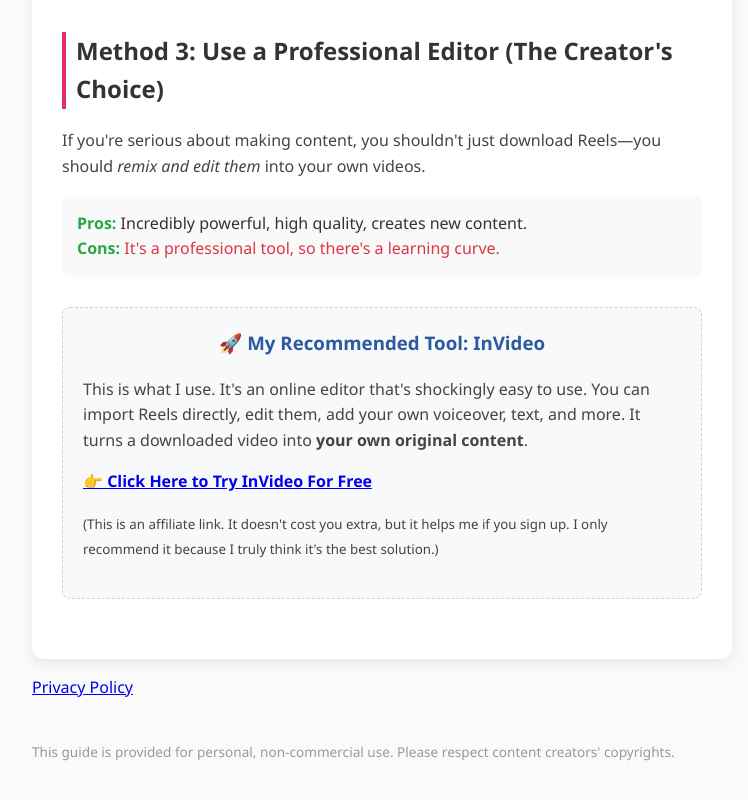
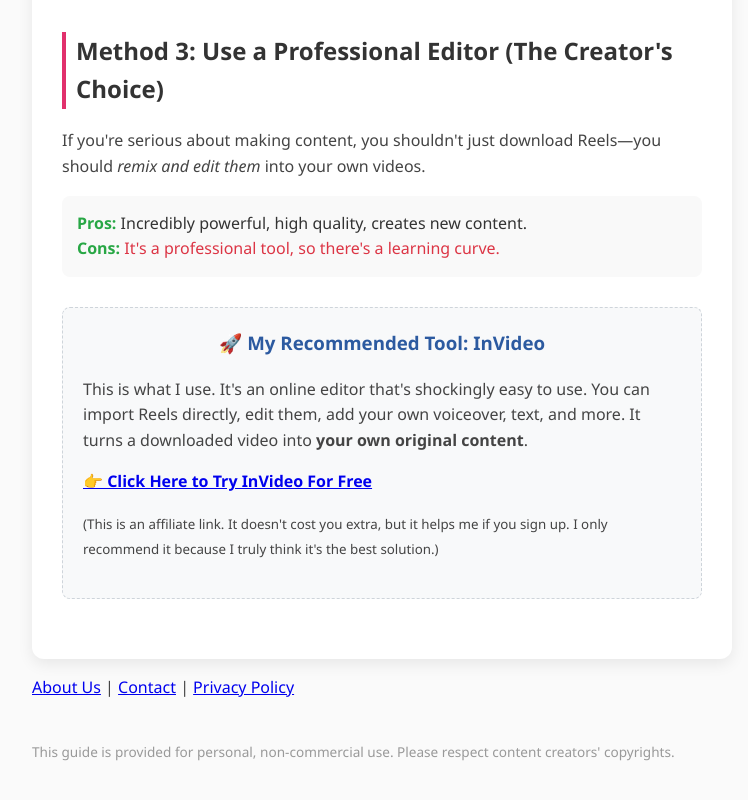
Before and after one commit to sunryser9/reels-downloader, a plain HTML site: page index.html in a window 1280 px wide. Shown: the part 1466-2266 px from the top of the page, without its empty margins (258-1006 px from the left). Drawn offline with Linux system fonts and the light colour scheme.

Commit message:
index.html

```diff
--- a/index.html
+++ b/index.html
@@ -177,7 +177,11 @@
 
     </div>
 
-  <p><a href="https://raw.githubusercontent.com/sunryser9/reels-downloader/main/privacy.md" target="_blank">Privacy Policy</a></p>
+  <p>
+    <a href="about.html">About Us</a> |
+    <a href="contact.html">Contact</a> |
+    <a href="https://raw.githubusercontent.com/sunryser9/reels-downloader/main/privacy.md" target="_blank">Privacy Policy</a>
+</p>
 <p class="footer">This guide is provided for personal, non-commercial use. Please respect content creators' copyrights.</p>
 </body>
 </html>
```
